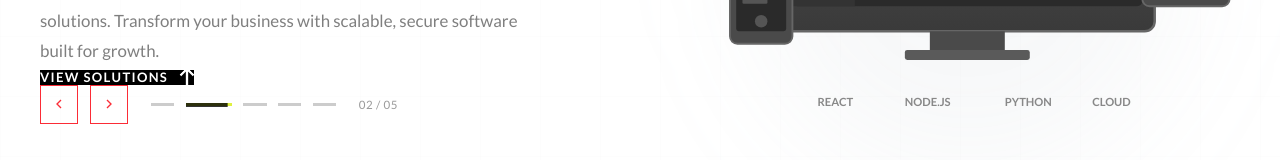
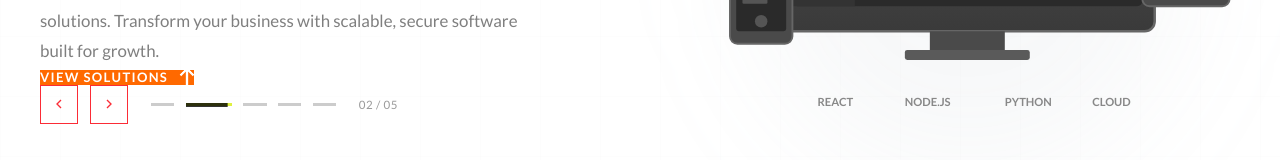
Before and after one commit to shinishonline/kryil, a React (Vite) app: page / in a window 1280 px wide. Shown: the part 444-604 px from the top of the page. Built offline with nearby package versions, Linux system fonts and the light colour scheme.

Commit message:
Hero CTA button orange with white arrows

```diff
--- a/src/components/Hero.tsx
+++ b/src/components/Hero.tsx
@@ -180,7 +180,7 @@ export default function Hero() {
               >
                 <Link
                   to={slide.link}
-                  className="group inline-flex items-center gap-3 bg-black text-white font-['Lato'] text-[0.85rem] font-semibold uppercase tracking-[0.1em] px-8 py-4 hover:bg-[#dff140] hover:text-black transition-all duration-300"
+                  className="group inline-flex items-center gap-3 bg-orange-500 text-white font-['Lato'] text-[0.85rem] font-semibold uppercase tracking-[0.1em] px-8 py-4 hover:bg-orange-600 transition-all duration-300"
                 >
                   <span>{slide.linkText}</span>
                   <svg
@@ -188,7 +188,7 @@ export default function Hero() {
                     height="14"
                     viewBox="0 0 12 12"
                     fill="none"
-                    className="transform -rotate-45 group-hover:translate-x-1 group-hover:-translate-y-1 transition-transform duration-300"
+                    className="text-white transform -rotate-45 group-hover:translate-x-1 group-hover:-translate-y-1 transition-transform duration-300"
                   >
                     <path
                       d="M1 11L11 1M11 1H3M11 1V9"
```
